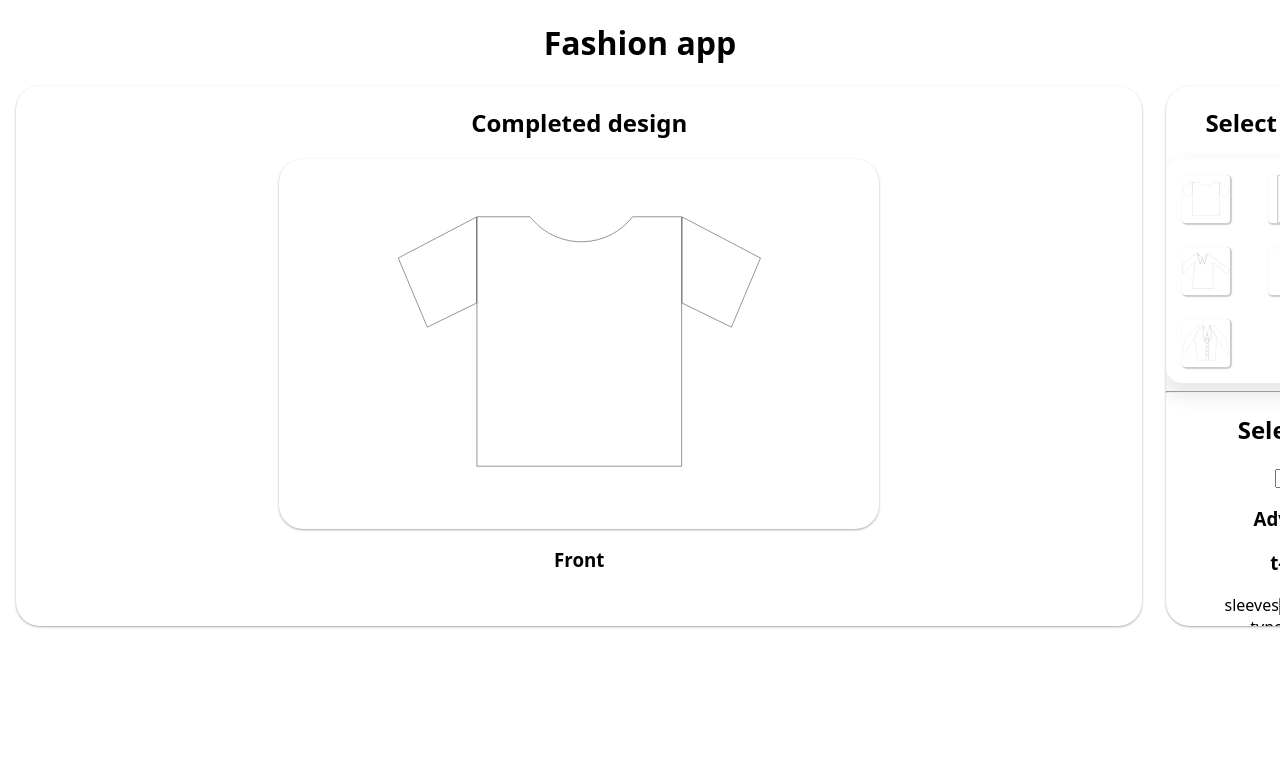
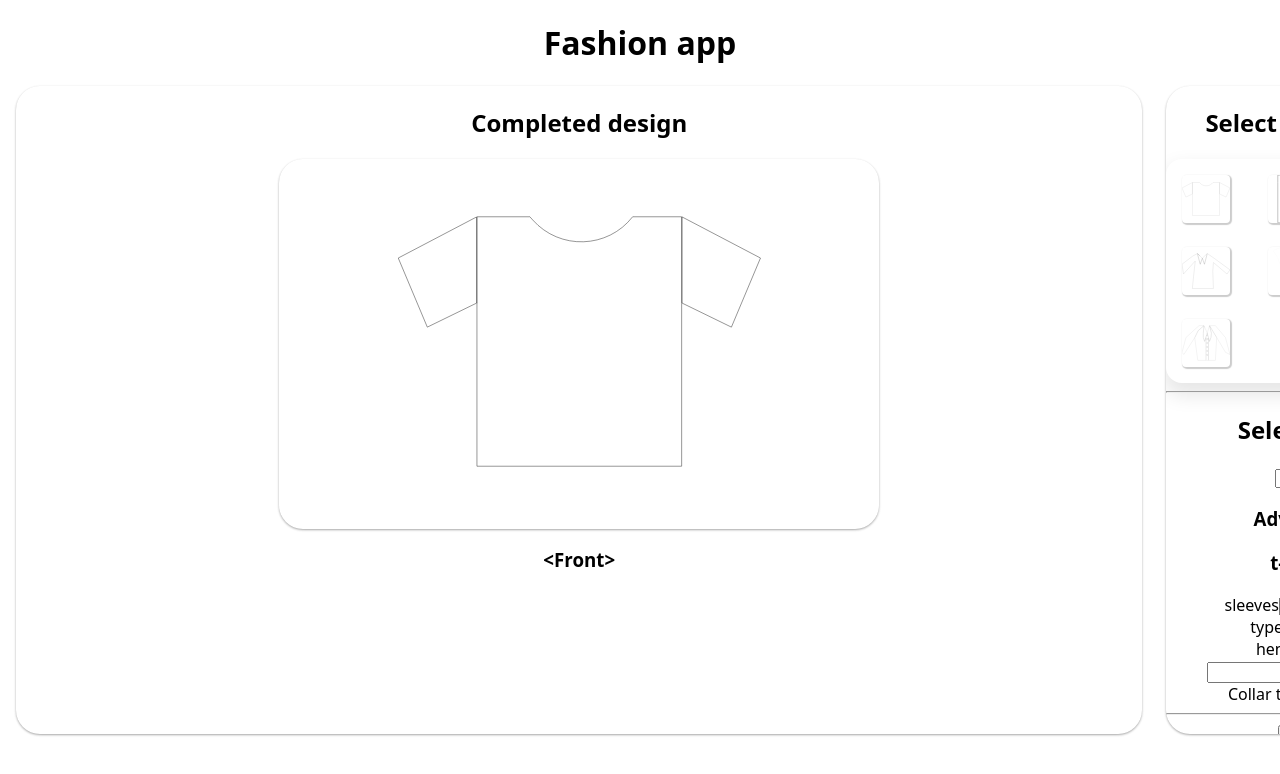
Before and after one commit to anthonyjshaw/pattern-maker, a React (Create React App) app: page / in a window 1280 px wide. Shown: the top 774 px of the page. Built offline with nearby package versions, Linux system fonts and the light colour scheme.

Commit message:
FP-4 Added backward and forward arrows

```diff
--- a/src/App.js
+++ b/src/App.js
@@ -4,6 +4,7 @@ import TemplateOption from "./TemplateOption";
 import Tooltip from "./Tooltip";
 import SizeOptions from "./SizeOptions";
 import { PatternOptions } from "./PatternOptions";
+import Carousel from "./Carousel";
 
 const tShirt = require("./lib/pattern_options/t-shirt.json");
 const trousers = require("./lib/pattern_options/trousers.json");
@@ -21,21 +22,40 @@ const App = () => {
 		name: 't-shirt',
 		image_src: '/t-shirt.svg'
 	});
-
+	const [carouselOption, setCarouselOption ] = useState('Front');
 	const [patternOptionValues, setPatternOptionValues] = useState([
 		"t-shirt"
 	])
-
+	let carouselIndex = 0;
+	let carouselOptions = ['Front', 'Back', "Left Side", "Right Side", "Pieces"];
 	const patternOptionsArray = [tShirt, trousers, sweatshirt, dress, skirt, shirt, jacket].map(e => {
 		return <PatternOptions key={e.pattern_name} name={e.pattern_name} elements={e.elements} />
 	});
 
-	console.log(patternOptionsArray)
 	const patternOption = patternOptionsArray.find(e => e.props.name === picture.name)
 
 
-	function handleClick(e) {
+
+	function handleClickPicture(e) {
 		setPicture({ name: e.target.dataset.imgSrc, image_src: e.target.src });
+	}
+
+	function handleClickCarouselForward(e) {
+		if (carouselIndex > carouselLength) {
+			carouselIndex = 0;
+		} else {
+			carouselIndex++;
+		}
+		setCarouselOption(carouselOptions[carouselIndex])
+	}
+
+	function handleClickCarouselBackward(e) {
+		if (carouselIndx < 0) {
+			carouselIndex = 0;
+		} else {
+			carouselIndex--;
+		}
+		setCarouselOption(carouselOptions[carouselIndex]);
 	}
 	const sizes = [
 		{
@@ -92,7 +112,7 @@ const App = () => {
 			name: 'shirt',
 			icon: '/shirt.svg'
 		}
-	].map(e => <TemplateOption icon={e.icon} text={e.name} className={'template-option-img'} alt={`SVG of ${e.name}`} onClick={handleClick} key={e.name} tooltip={<Tooltip text={e.name} />} />);
+	].map(e => <TemplateOption icon={e.icon} text={e.name} className={'template-option-img'} alt={`SVG of ${e.name}`} onClick={handleClickPicture} key={e.name} tooltip={<Tooltip text={e.name} />} />);
 	return (
 		<div>
 			<h1>Fashion app</h1>
@@ -105,7 +125,7 @@ const App = () => {
 						<img src={`${picture.image_src}`} alt={`Image of ${picture.name}`} className="picture-item" />
 					</div>
 					<div>
-						<h3>Front</h3>
+						<Carousel option={carouselOption}/>
 					</div>
 				</div>
 				<div className="side-panel">
--- a/src/Carousel.js
+++ b/src/Carousel.js
@@ -1,6 +1,10 @@
-const Carousel = () => {
+const Carousel = (props) => {
+	const option = props.option;
 	return (
-		<div></div>
+		<div>
+			<h3><span onClick={props.backward}>{"<"}</span>{option}<span onClick={props.forward}>{">"}</span></h3>
+
+		</div>
 	);
 }
 
--- a/src/index.scss
+++ b/src/index.scss
@@ -15,7 +15,7 @@ h1 {
 .container {
 	width: 1440px;
 	margin: auto;
-	height: 600px;
+	height: 90vh;
 	display: flex;
 }
 
@@ -33,7 +33,7 @@ h1 {
     border-radius: 24px;
 	box-shadow: $box-shadow-box;
 	margin: auto;
-
+	height: auto;
 	img {
 		transition: display 1s ease;
 	}
```
